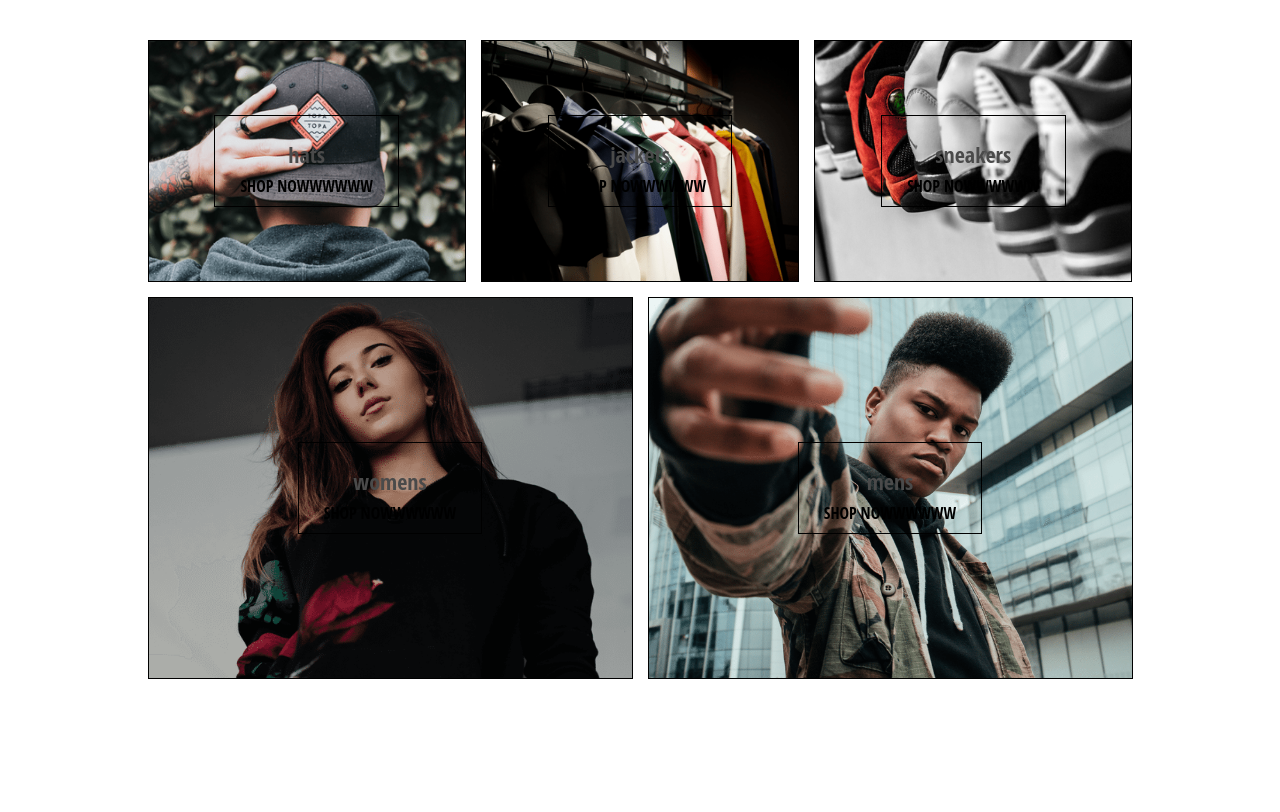
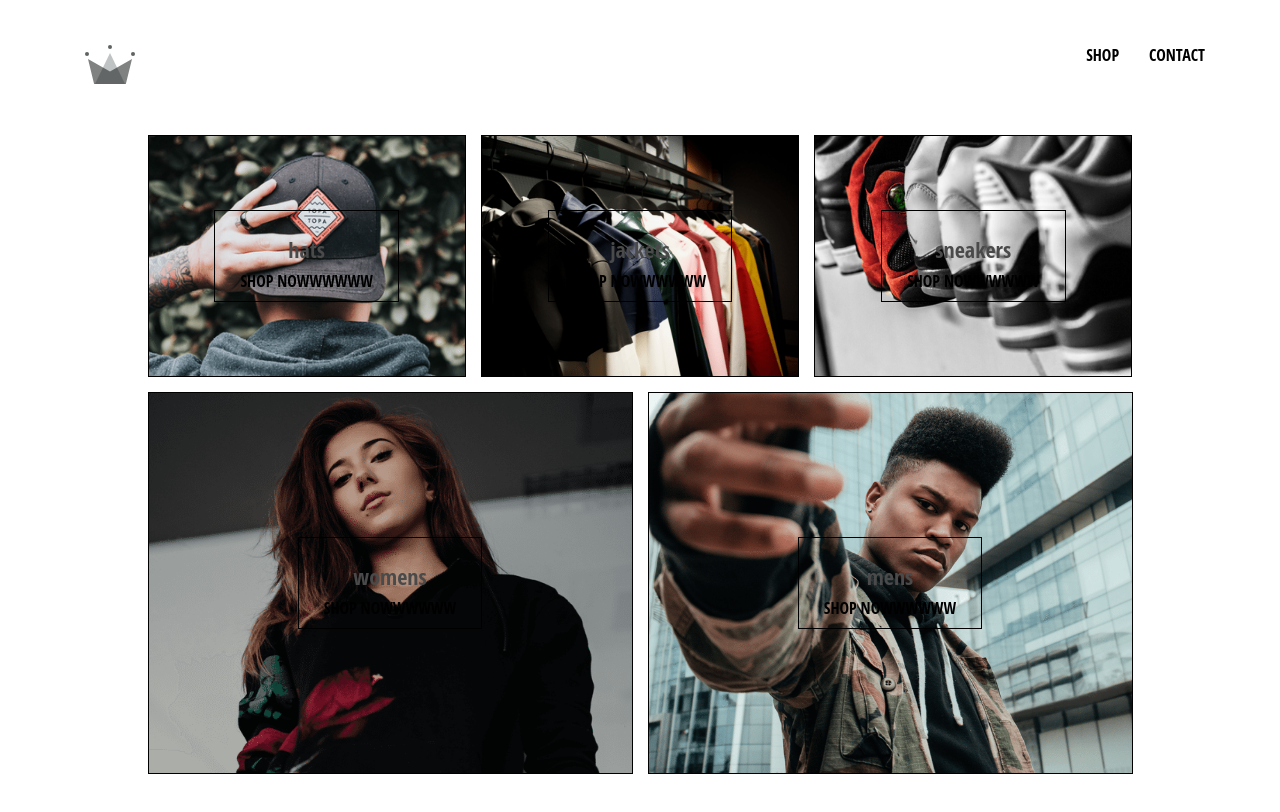
Before and after one commit to MaheshSundaramurthy/crwn-clothing, a React (Create React App) app: page / in a window 1280 px wide. Shown: the top 812 px of the page. Built offline with nearby package versions, Linux system fonts and the light colour scheme.

Commit message:
Header component Added

```diff
--- a/src/App.css
+++ b/src/App.css
@@ -2,3 +2,8 @@
   font-family: "Open Sans Condensed";
   padding: 20px 60px;
 }
+
+a {
+  text-decoration: none;
+  color: black;
+}
--- a/src/App.js
+++ b/src/App.js
@@ -3,10 +3,12 @@
 import HomePage from "./pages/homepage/homepage.component";
 import { Switch, Route } from "react-router-dom";
 import ShopPage from "./pages/shop/shop.component";
+import Header from "./components/header/header.component";
 
 function App() {
   return (
     <div>
+      <Header />
       <Switch>
         <Route exact path="/" component={HomePage} />
         <Route exact path="/shop" component={ShopPage} />
--- /dev/null
+++ b/src/components/header/header.component.jsx
@@ -0,0 +1,22 @@
+import React from "react";
+import "./header.styles.scss";
+import { Link } from "react-router-dom";
+import { ReactComponent as Logo } from "../../assets/crown.svg";
+
+const Header = () => (
+  <div className="header">
+    <Link to="/" className="logo-container">
+      <Logo className="logo"></Logo>
+    </Link>
+    <div className="options">
+      <Link to="/shop" className="option">
+        SHOP
+      </Link>
+      <Link to="/shop" className="option">
+        CONTACT
+      </Link>
+    </div>
+  </div>
+);
+
+export default Header;
--- /dev/null
+++ b/src/components/header/header.styles.scss
@@ -0,0 +1,25 @@
+.header {
+  height: 70px;
+  width: 100%;
+  display: flex;
+  justify-content: space-between;
+  margin-bottom: 25px;
+
+  .logo-container {
+    height: 100%;
+    width: 70px;
+    padding: 25px;
+  }
+
+  .options {
+    width: 50%;
+    height: 100%;
+    display: flex;
+    align-items: center;
+    justify-content: flex-end;
+
+    .option {
+      padding: 10px 15px;
+    }
+  }
+}
```
Also changed, not shown: src/assets/crown.svg (added).
